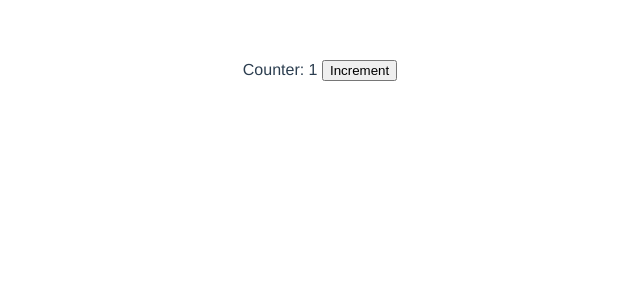
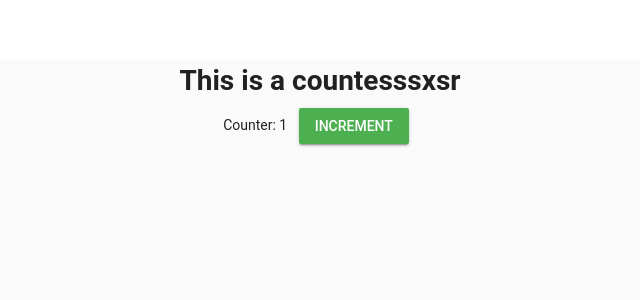
Before and after one commit to Nekk/humbleBegining, a Vue app: page / in a window 1280 px wide. Shown: the top 300 px of the page, without its empty margins (320-960 px from the left). Built offline with nearby package versions, Linux system fonts and the light colour scheme.

Commit message:
add Vuetify into the project && test passed

```diff
--- a/package.json
+++ b/package.json
@@ -9,8 +9,10 @@
   },
   "dependencies": {
     "http-server": "^0.11.1",
+    "material-design-icons-iconfont": "^4.0.4",
     "sleep-ms": "^2.0.1",
-    "vue": "^2.5.21"
+    "vue": "^2.5.21",
+    "vuetify": "^1.4.2"
   },
   "devDependencies": {
     "@vue/cli-plugin-babel": "^3.2.0",
@@ -18,6 +20,7 @@
     "@vue/cli-service": "^3.2.0",
     "babel-eslint": "^10.0.1",
     "concurrently": "^4.1.0",
+    "css-loader": "^2.1.0",
     "eslint": "^5.8.0",
     "eslint-plugin-vue": "^5.0.0",
     "vue-template-compiler": "^2.5.21"
--- a/src/components/counter.vue
+++ b/src/components/counter.vue
@@ -1,7 +1,12 @@
 <template>
   <div class="Counter">
-    Counter: {{count}}
-    <button @click="count += 10">Increment</button>
+    <v-app id="someID">
+      <div>
+        <h1>This is a countesssxsr</h1>
+        Counter: {{count}}
+        <v-btn color="success" @click="count += 10">Increment</v-btn>
+      </div>
+    </v-app>
   </div>
 </template>
 
--- a/src/main.js
+++ b/src/main.js
@@ -1,5 +1,9 @@
 import Vue from 'vue'
+import Vuetify from 'vuetify'
 import App from './App.vue'
+import 'vuetify/dist/vuetify.min.css'
+
+Vue.use(Vuetify)
 
 Vue.config.productionTip = false
 
--- /dev/null
+++ b/src/plugins/vuetify.js
@@ -0,0 +1,7 @@
+import Vue from 'vue'
+import Vuetify from 'vuetify/lib'
+import 'vuetify/src/stylus/app.styl'
+
+Vue.use(Vuetify, {
+  iconfont: 'md',
+})
```
Also changed, not shown: src/assets/logo.svg (added), 1 other file (tests, documents, lock files or other folders).
